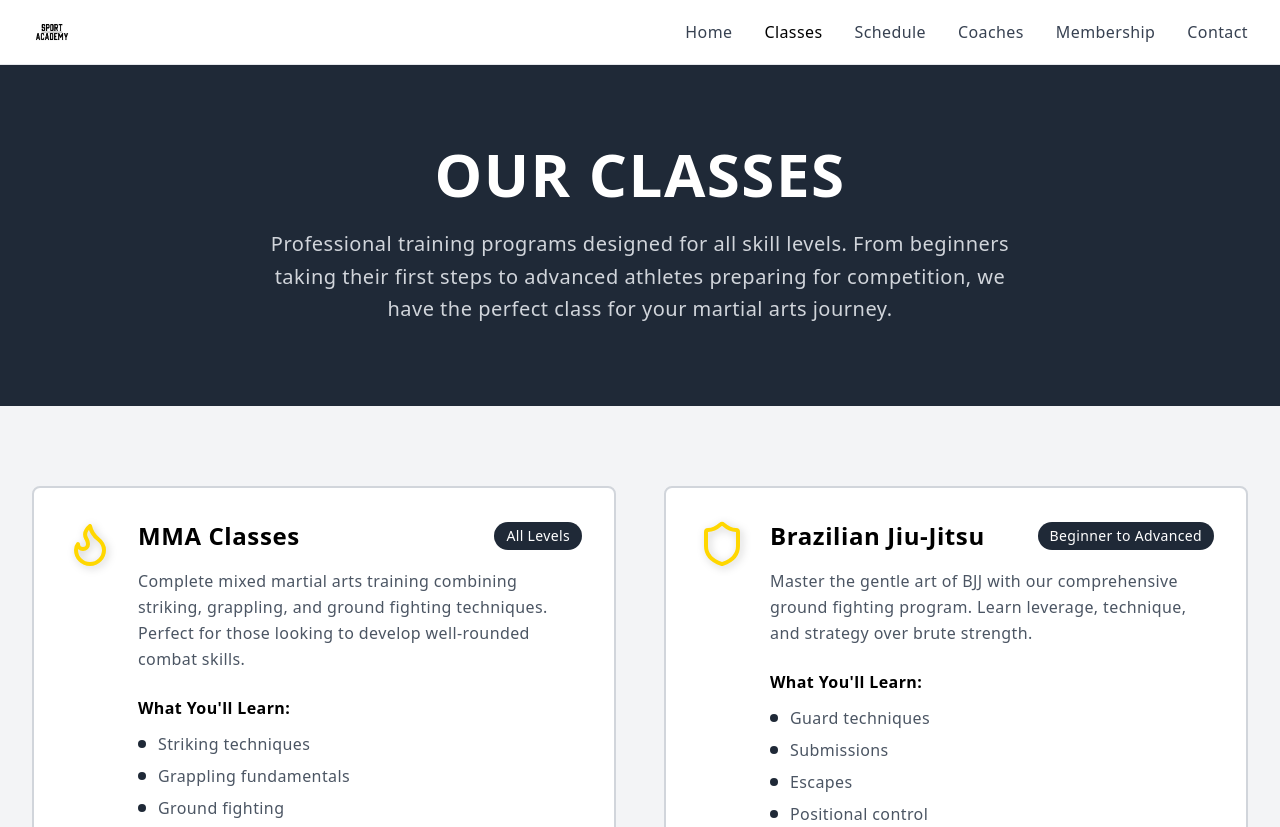
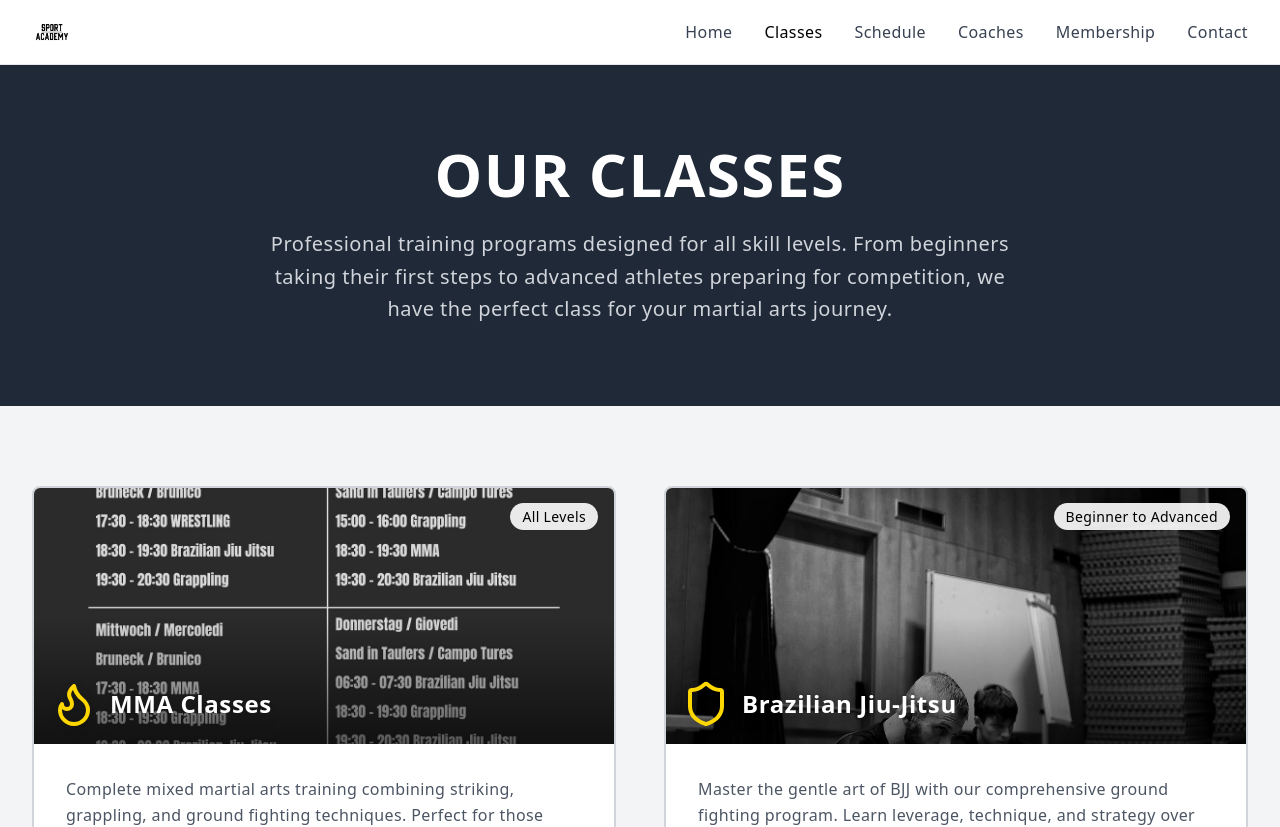
Before and after one commit to Leox-bot/SportAcademy, a React (Vite) app: page /classes in a window 1280 px wide. Shown: the top 827 px of the page. Built offline with nearby package versions, Linux system fonts and the light colour scheme.

Commit message:
Add images to classes page

```diff
--- a/src/pages/Classes.tsx
+++ b/src/pages/Classes.tsx
@@ -8,6 +8,7 @@ export default function Classes() {
       title: "MMA Classes",
       description: "Complete mixed martial arts training combining striking, grappling, and ground fighting techniques. Perfect for those looking to develop well-rounded combat skills.",
       icon: <Flame className="w-12 h-12" style={{ color: '#FFD700', filter: 'drop-shadow(2px 2px 4px rgba(0, 0, 0, 0.2))' }} />,
+      image: "/d6309e04-e42c-4a1f-ac84-09a85f5e1207.jpg",
       features: ["Striking techniques", "Grappling fundamentals", "Ground fighting", "Conditioning", "Sparring sessions"],
       level: "All Levels"
     },
@@ -15,6 +16,7 @@ export default function Classes() {
       title: "Brazilian Jiu-Jitsu",
       description: "Master the gentle art of BJJ with our comprehensive ground fighting program. Learn leverage, technique, and strategy over brute strength.",
       icon: <Shield className="w-12 h-12" style={{ color: '#FFD700', filter: 'drop-shadow(2px 2px 4px rgba(0, 0, 0, 0.2))' }} />,
+      image: "/1bbb3fa2-9687-490a-9fb6-bb49e05175c8.jpg",
       features: ["Guard techniques", "Submissions", "Escapes", "Positional control", "Competition preparation"],
       level: "Beginner to Advanced"
     },
@@ -22,6 +24,7 @@ export default function Classes() {
       title: "Grappling",
       description: "Develop your wrestling and submission skills in our intensive grappling sessions. Focus on takedowns, control, and submissions.",
       icon: <Target className="w-12 h-12" style={{ color: '#FFD700', filter: 'drop-shadow(2px 2px 4px rgba(0, 0, 0, 0.2))' }} />,
+      image: "/1bbb3fa2-9687-490a-9fb6-bb49e05175c8.jpg",
       features: ["Takedown techniques", "Wrestling fundamentals", "Submission grappling", "No-gi training", "Competition prep"],
       level: "Intermediate to Advanced"
     },
@@ -29,6 +32,7 @@ export default function Classes() {
       title: "BJJ for Kids",
       description: "Safe and fun Brazilian Jiu-Jitsu classes designed specifically for young athletes. Building confidence, discipline, and respect.",
       icon: <Heart className="w-12 h-12" style={{ color: '#FFD700', filter: 'drop-shadow(2px 2px 4px rgba(0, 0, 0, 0.2))' }} />,
+      image: "/1bbb3fa2-9687-490a-9fb6-bb49e05175c8.jpg",
       features: ["Age-appropriate techniques", "Character development", "Anti-bullying skills", "Physical fitness", "Fun games and drills"],
       level: "Ages 6-14"
     },
@@ -36,6 +40,7 @@ export default function Classes() {
       title: "Grappling for Kids",
       description: "Build confidence, discipline, and physical fitness through youth grappling programs. Emphasis on safety and skill development.",
       icon: <Star className="w-12 h-12" style={{ color: '#FFD700', filter: 'drop-shadow(2px 2px 4px rgba(0, 0, 0, 0.2))' }} />,
+      image: "/1bbb3fa2-9687-490a-9fb6-bb49e05175c8.jpg",
       features: ["Basic wrestling moves", "Coordination drills", "Strength building", "Teamwork skills", "Safe training environment"],
       level: "Ages 8-16"
     },
@@ -43,6 +48,7 @@ export default function Classes() {
       title: "Wrestling",
       description: "Traditional wrestling techniques and conditioning for competitive athletes. Build strength, endurance, and technical proficiency.",
       icon: <Zap className="w-12 h-12" style={{ color: '#FFD700', filter: 'drop-shadow(2px 2px 4px rgba(0, 0, 0, 0.2))' }} />,
+      image: "/1bbb3fa2-9687-490a-9fb6-bb49e05175c8.jpg",
       features: ["Olympic wrestling", "Freestyle techniques", "Greco-Roman style", "Conditioning programs", "Competition training"],
       level: "All Levels"
     }
@@ -70,18 +76,28 @@ export default function Classes() {
         <div className="max-w-7xl mx-auto px-4 sm:px-6 lg:px-8">
           <div className="grid lg:grid-cols-2 gap-12">
             {classes.map((classItem, index) => (
-              <div key={index} className="bg-white border-2 border-gray-300 rounded-lg p-8 hover:shadow-xl transition-all duration-300">
-                <div className="flex items-start gap-6">
-                  <div className="flex-shrink-0">
+              <div key={index} className="bg-white border-2 border-gray-300 rounded-lg overflow-hidden hover:shadow-xl transition-all duration-300">
+                {/* Class Image */}
+                <div className="relative h-64 overflow-hidden">
+                  <img
+                    src={classItem.image}
+                    alt={classItem.title}
+                    className="w-full h-full object-cover transition-transform duration-300 hover:scale-105"
+                  />
+                  <div className="absolute inset-0 bg-gradient-to-t from-black/60 via-transparent to-transparent"></div>
+                  <div className="absolute bottom-4 left-4 flex items-center gap-3">
                     {classItem.icon}
+                    <h3 className="text-2xl font-bold text-white tracking-wide drop-shadow-lg">{classItem.title}</h3>
                   </div>
-                  <div className="flex-1">
-                    <div className="flex items-center justify-between mb-4">
-                      <h3 className="text-2xl font-bold text-black tracking-wide">{classItem.title}</h3>
-                      <span className="bg-gray-800 text-white px-3 py-1 rounded-full text-sm font-medium tracking-wide">
+                  <div className="absolute top-4 right-4">
+                    <span className="bg-white/90 text-black px-3 py-1 rounded-full text-sm font-medium tracking-wide">
                       {classItem.level}
                     </span>
                   </div>
+                </div>
+
+                {/* Class Content */}
+                <div className="p-8">
                   <p className="text-gray-600 mb-6 leading-relaxed tracking-wide">
                     {classItem.description}
                   </p>
@@ -95,7 +111,6 @@ export default function Classes() {
                         </li>
                       ))}
                     </ul>
-                    </div>
                   </div>
                 </div>
               </div>
```
Lines whose indentation alone changed are shown as unchanged.
